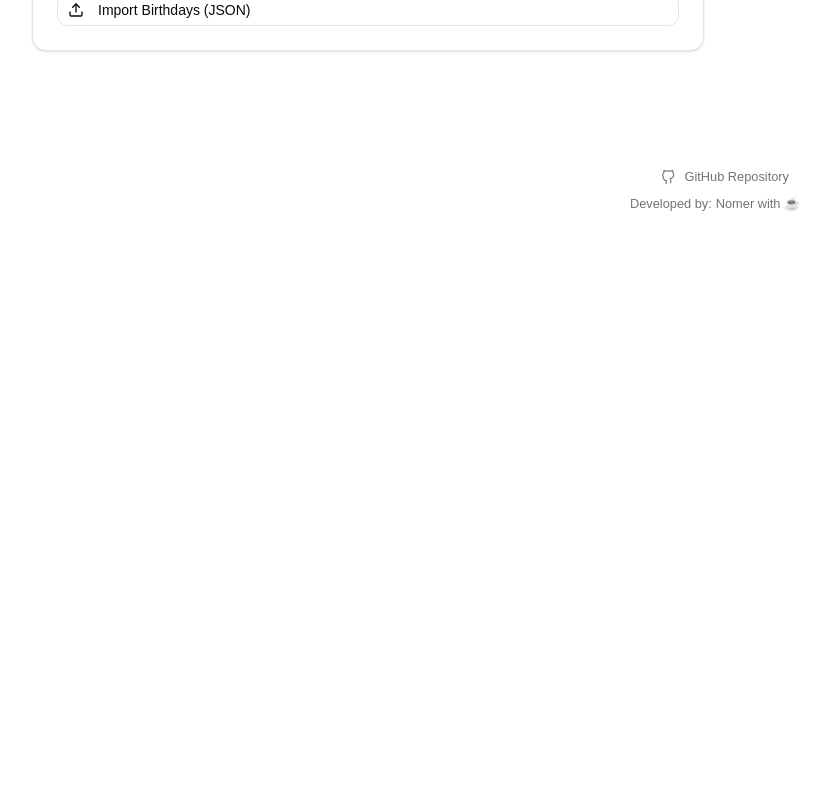
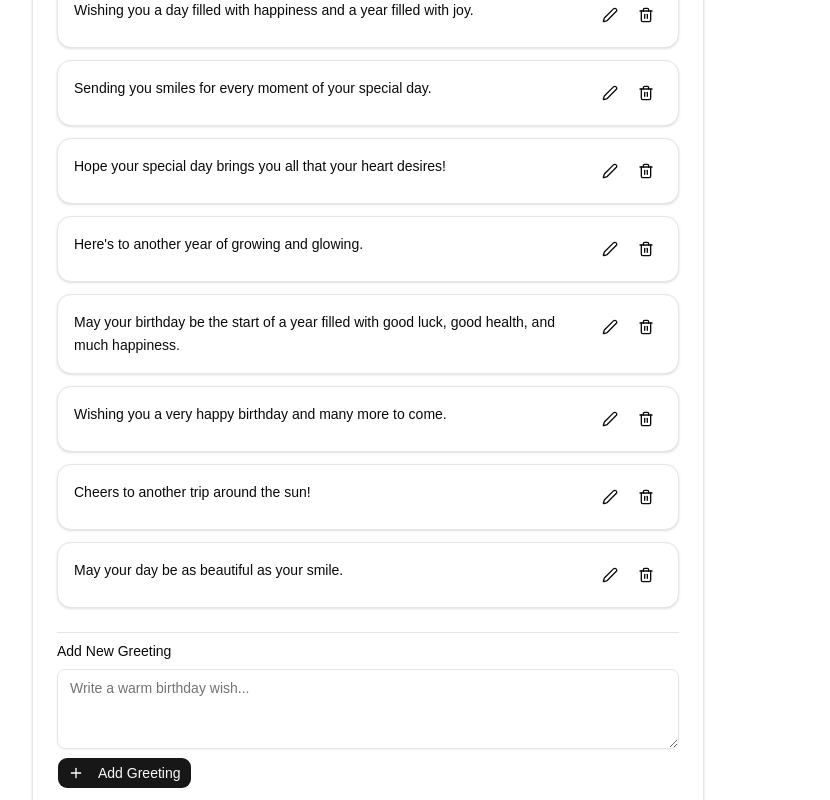
Before and after one commit to nmrisrl11/day-book-app, a React (Vite) app: page /settings in a window 1280 px wide. Shown: the part 800-1600 px from the top of the page, without its empty margins (272-1102 px from the left). Before the commit the page ends 1037 px from the top, so only its background shows below. Built offline with nearby package versions, Linux system fonts and the light colour scheme.

Commit message:
feat: add greetings management feature to settings and update related components

```diff
--- a/src/App.tsx
+++ b/src/App.tsx
@@ -5,15 +5,15 @@ import { BrowserRouter, Routes, Route } from "react-router-dom";
 import { lazy, Suspense } from "react";
 
 const Dashboard = lazy(() =>
-	import("./components/dashboard/dashboard").then((m) => ({ default: m.Dashboard }))
+	import("./components/dashboard/dashboard").then((m) => ({ default: m.Dashboard })),
 );
 const BirthdayManagementScreen = lazy(() =>
 	import("./components/management/birthday-management-screen").then((m) => ({
 		default: m.BirthdayManagementScreen,
-	}))
+	})),
 );
 const SettingsScreen = lazy(() =>
-	import("./components/settings/settings-screen").then((m) => ({ default: m.SettingsScreen }))
+	import("./components/settings/settings-screen").then((m) => ({ default: m.SettingsScreen })),
 );
 
 function MainApp() {
--- a/src/components/birthdays-by-month/birthdays-section.tsx
+++ b/src/components/birthdays-by-month/birthdays-section.tsx
@@ -3,7 +3,9 @@ import type { Birthday } from "@/types/birthday";
 import { lazy, Suspense, useState } from "react";
 import { MonthCard } from "./month-card";
 
-const MonthlyBirthdayModal = lazy(() => import("./monthly-birthday-modal").then(m => ({ default: m.MonthlyBirthdayModal })));
+const MonthlyBirthdayModal = lazy(() =>
+	import("./monthly-birthday-modal").then((m) => ({ default: m.MonthlyBirthdayModal })),
+);
 
 interface BirthdaysSectionProps {
 	birthdaysByMonth: Record<number, Birthday[]>;
--- a/src/components/empty-state.tsx
+++ b/src/components/empty-state.tsx
@@ -4,7 +4,9 @@ import { PlusIcon, UploadIcon } from "lucide-react";
 import { lazy, Suspense, useState } from "react";
 import { Button } from "./ui/button";
 
-const BirthdayFormModal = lazy(() => import("./management/birthday-form-modal").then(m => ({ default: m.BirthdayFormModal })));
+const BirthdayFormModal = lazy(() =>
+	import("./management/birthday-form-modal").then((m) => ({ default: m.BirthdayFormModal })),
+);
 
 export function EmptyState() {
 	const [formModalOpen, setFormModalOpen] = useState(false);
--- a/src/components/happy-birthday/celebrant-modal.tsx
+++ b/src/components/happy-birthday/celebrant-modal.tsx
@@ -6,7 +6,7 @@ import {
 	DialogTitle,
 } from "@/components/ui/dialog";
 import { PartyHat } from "@/components/ui/party-hat";
-import { GREETINGS } from "@/constants/greetings";
+import { useDayBook } from "@/context/day-book-context";
 import { calculateAge, formatBirthdayDisplay } from "@/helpers/birthday-utils";
 import { type Birthday } from "@/types/birthday";
 import Avvvatars from "avvvatars-react";
@@ -22,12 +22,18 @@ interface CelebrantModalProps {
 }
 
 export function CelebrantModal({ celebrant, isOpen, onClose, currentDate }: CelebrantModalProps) {
+	const { settings } = useDayBook();
+
 	// Randomly select a greeting when the modal opens
 	const greeting = useMemo(() => {
 		if (!celebrant) return "";
-		const randomIndex = Math.floor(Math.random() * GREETINGS.length);
-		return GREETINGS[randomIndex];
-	}, [celebrant]); // Re-roll greeting if a new celebrant is opened
+		const greetingsList =
+			settings.greetings && settings.greetings.length > 0
+				? settings.greetings
+				: ["Happy Birthday!"];
+		const randomIndex = Math.floor(Math.random() * greetingsList.length);
+		return greetingsList[randomIndex];
+	}, [celebrant, settings.greetings]); // Re-roll greeting if a new celebrant is opened
 
 	if (!celebrant) return null;
 
--- a/src/components/happy-birthday/happy-birthday-section.tsx
+++ b/src/components/happy-birthday/happy-birthday-section.tsx
@@ -7,7 +7,9 @@ import { lazy, Suspense, useState } from "react";
 import { CelebrantDisplay } from "./celebrant-display";
 import { FloatingMessages } from "./floating-messages";
 
-const CelebrantModal = lazy(() => import("./celebrant-modal").then(m => ({ default: m.CelebrantModal })));
+const CelebrantModal = lazy(() =>
+	import("./celebrant-modal").then((m) => ({ default: m.CelebrantModal })),
+);
 
 interface HappyBirthdaySectionProps {
 	celebrants: Birthday[];
--- /dev/null
+++ b/src/components/settings/greetings-manager.tsx
@@ -0,0 +1,195 @@
+import { useState } from "react";
+import { Button } from "@/components/ui/button";
+import { Label } from "@/components/ui/label";
+import { Textarea } from "@/components/ui/textarea";
+import { useDayBook } from "@/context/day-book-context";
+import { Edit2Icon, PlusIcon, Trash2Icon, XIcon, CheckIcon } from "lucide-react";
+import { cn } from "@/lib/utils";
+
+export function GreetingsManager() {
+	const { settings, updateSettings } = useDayBook();
+	const greetings = settings.greetings || [];
+	const [newGreeting, setNewGreeting] = useState("");
+	const [error, setError] = useState("");
+
+	// Edit state
+	const [editingIndex, setEditingIndex] = useState<number | null>(null);
+	const [editText, setEditText] = useState("");
+
+	const handleAdd = () => {
+		const trimmed = newGreeting.trim();
+		if (!trimmed) {
+			setError("Greeting cannot be empty.");
+			return;
+		}
+		if (greetings.includes(trimmed)) {
+			setError("This greeting already exists.");
+			return;
+		}
+		if (greetings.length >= 10) {
+			setError("Maximum of 10 greetings reached.");
+			return;
+		}
+
+		updateSettings({ greetings: [...greetings, trimmed] });
+		setNewGreeting("");
+		setError("");
+	};
+
+	const handleDelete = (index: number) => {
+		if (greetings.length <= 1) {
+			setError("You must have at least one greeting.");
+			return;
+		}
+		setEditingIndex(null);
+		setEditText("");
+		const newGreetings = greetings.filter((_, i) => i !== index);
+		updateSettings({ greetings: newGreetings });
+		setError("");
+	};
+
+	const startEdit = (index: number, currentText: string) => {
+		setEditingIndex(index);
+		setEditText(currentText);
+		setError("");
+	};
+
+	const cancelEdit = () => {
+		setEditingIndex(null);
+		setEditText("");
+		setError("");
+	};
+
+	const saveEdit = (index: number) => {
+		const trimmed = editText.trim();
+		if (!trimmed) {
+			setError("Greeting cannot be empty.");
+			return;
+		}
+		// If it's the exact same text, just cancel edit
+		if (trimmed === greetings[index]) {
+			cancelEdit();
+			return;
+		}
+		if (greetings.some((msg, i) => i !== index && msg === trimmed)) {
+			setError("This greeting already exists.");
+			return;
+		}
+
+		const newGreetings = [...greetings];
+		newGreetings[index] = trimmed;
+		updateSettings({ greetings: newGreetings });
+		cancelEdit();
+	};
+
+	return (
+		<div className="flex flex-col gap-4">
+			<div className="flex flex-col gap-1">
+				<Label className="text-base font-medium">Greetings</Label>
+				<p className="text-muted-foreground text-sm">
+					Manage the birthday wishes that appear when you open a celebrant's special day.
+				</p>
+			</div>
+
+			<div className="flex flex-col gap-3">
+				{greetings.map((msg, index) => (
+					<div
+						key={index}
+						className="bg-card hover:border-primary/30 flex flex-col rounded-xl border p-4 shadow-sm transition-all"
+					>
+						{editingIndex === index ? (
+							<div className="flex flex-col gap-3">
+								<Textarea
+									autoFocus
+									className="min-h-20"
+									value={editText}
+									onChange={(e) => setEditText(e.target.value)}
+									onKeyDown={(e) => {
+										if (e.key === "Enter" && !e.shiftKey) {
+											e.preventDefault();
+											saveEdit(index);
+										}
+										if (e.key === "Escape") cancelEdit();
+									}}
+								/>
+								<div className="flex justify-end gap-2">
+									<Button size="sm" variant="ghost" onClick={cancelEdit}>
+										<XIcon className="mr-2 h-4 w-4" />
+										Cancel
+									</Button>
+									<Button size="sm" onClick={() => saveEdit(index)}>
+										<CheckIcon className="mr-2 h-4 w-4" />
+										Save
+									</Button>
+								</div>
+							</div>
+						) : (
+							<div className="flex justify-between gap-4">
+								<p className="flex-1 text-sm leading-relaxed font-medium whitespace-pre-wrap">
+									{msg}
+								</p>
+								<div className="flex shrink-0 flex-col gap-1 sm:flex-row">
+									<Button
+										size="icon"
+										variant="ghost"
+										className="h-8 w-8 rounded-full"
+										onClick={() => startEdit(index, msg)}
+										aria-label="Edit"
+									>
+										<Edit2Icon className="h-4 w-4" />
+									</Button>
+									<Button
+										size="icon"
+										variant="ghost"
+										className={cn(
+											"hover:bg-destructive/10 hover:text-destructive h-8 w-8 rounded-full",
+											greetings.length <= 1 && "cursor-not-allowed opacity-50",
+										)}
+										onClick={() => handleDelete(index)}
+										disabled={greetings.length <= 1}
+										aria-label="Delete"
+									>
+										<Trash2Icon className="h-4 w-4" />
+									</Button>
+								</div>
+							</div>
+						)}
+					</div>
+				))}
+			</div>
+
+			<div className="mt-2 flex flex-col gap-3 border-t pt-2">
+				{greetings.length < 10 ? (
+					<div className="flex flex-col gap-2">
+						<Label className="text-sm font-medium">Add New Greeting</Label>
+						<Textarea
+							placeholder="Write a warm birthday wish..."
+							value={newGreeting}
+							onChange={(e) => {
+								setNewGreeting(e.target.value);
+								if (error) setError("");
+							}}
+							onKeyDown={(e) => {
+								if (e.key === "Enter" && !e.shiftKey) {
+									e.preventDefault();
+									handleAdd();
+								}
+							}}
+							className="min-h-20"
+						/>
+						<Button onClick={handleAdd} className="w-fit">
+							<PlusIcon className="mr-2 h-4 w-4" />
+							Add Greeting
+						</Button>
+					</div>
+				) : (
+					<p className="text-sm font-medium text-amber-600 dark:text-amber-400">
+						Maximum of 10 greetings reached.
+					</p>
+				)}
+
+				{error && <p className="text-destructive text-sm font-medium">{error}</p>}
+			</div>
+		</div>
+	);
+}
--- a/src/components/settings/settings-screen.tsx
+++ b/src/components/settings/settings-screen.tsx
@@ -8,6 +8,7 @@ import { DownloadIcon, UploadIcon, MoonIcon, SunIcon, ArrowLeft } from "lucide-r
 import { DeleteConfirmationModal } from "../management/delete-confirmation-modal";
 import { useNavigate } from "react-router-dom";
 import { FloatingMessagesManager } from "./floating-messages-manager";
+import { GreetingsManager } from "./greetings-manager";
 
 export function SettingsScreen() {
 	const { settings, updateSettings, birthdays, importData, deleteAllBirthdays } = useDayBook();
@@ -120,6 +121,8 @@ export function SettingsScreen() {
 
 				<FloatingMessagesManager />
 
+				<GreetingsManager />
+
 				{/* Data Management Section */}
 				<div className="flex flex-col gap-3">
 					<h3 className="text-base font-medium">Data Management</h3>
--- /dev/null
+++ b/src/components/ui/textarea.tsx
@@ -0,0 +1,18 @@
+import * as React from "react";
+
+import { cn } from "@/lib/utils";
+
+function Textarea({ className, ...props }: React.ComponentProps<"textarea">) {
+	return (
+		<textarea
+			data-slot="textarea"
+			className={cn(
+				"border-input placeholder:text-muted-foreground focus-visible:border-ring focus-visible:ring-ring/50 aria-invalid:ring-destructive/20 dark:aria-invalid:ring-destructive/40 aria-invalid:border-destructive dark:bg-input/30 flex min-h-16 w-full rounded-md border bg-transparent px-3 py-2 text-base shadow-xs transition-[color,box-shadow] outline-none focus-visible:ring-[3px] disabled:cursor-not-allowed disabled:opacity-50 md:text-sm",
+				className,
+			)}
+			{...props}
+		/>
+	);
+}
+
+export { Textarea };
--- a/src/context/day-book-context.tsx
+++ b/src/context/day-book-context.tsx
@@ -1,3 +1,4 @@
+import { GREETINGS } from "@/constants/greetings";
 import type { Birthday } from "@/types/birthday";
 import type { Settings } from "@/types/settings";
 import React, { createContext, useContext, useEffect, useState } from "react";
@@ -24,6 +25,7 @@ const defaultSettings: Settings = {
 		"Have a blast! 🎉",
 		"Celebrate! 🥳",
 	],
+	greetings: GREETINGS,
 };
 
 const DayBookContext = createContext<DayBookContextType | undefined>(undefined);
--- a/src/types/settings.ts
+++ b/src/types/settings.ts
@@ -2,4 +2,5 @@ export type Settings = {
 	upcomingCount: number;
 	theme: "light" | "dark";
 	floatingMessages: string[];
+	greetings: string[];
 };
```
Also changed, not shown: src/components/happy-birthday/floating-messages.tsx (+4 -3 lines).
